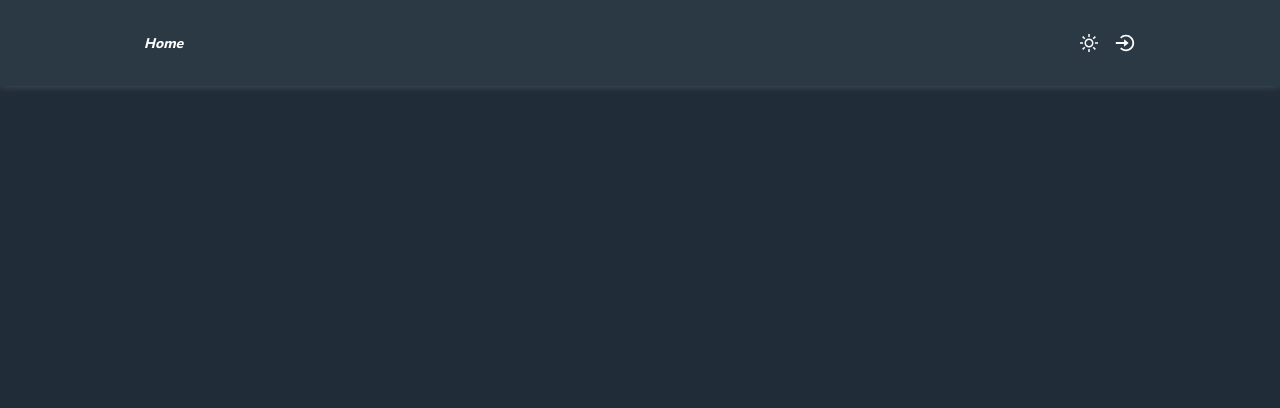
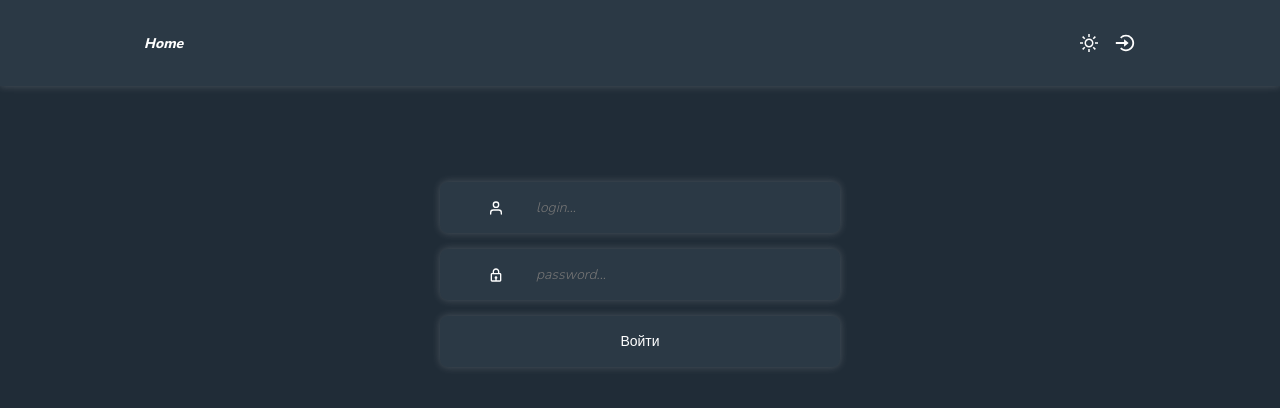
Before and after one commit to kir564/travel-blog, a React (Create React App) app: page /login in a window 1280 px wide. Before the commit this address had no page. Shown: the top 408 px of the page. Built offline with nearby package versions, Linux system fonts and the light colour scheme.

Commit message:
form-auth validation

```diff
--- a/package.json
+++ b/package.json
@@ -3,6 +3,7 @@
   "version": "0.1.0",
   "private": true,
   "dependencies": {
+    "@hookform/resolvers": "^3.3.2",
     "@testing-library/jest-dom": "^5.17.0",
     "@testing-library/react": "^13.4.0",
     "@testing-library/user-event": "^13.5.0",
@@ -13,6 +14,7 @@
     "prop-types": "^15.8.1",
     "react": "^18.2.0",
     "react-dom": "^18.2.0",
+    "react-hook-form": "^7.48.2",
     "react-icons": "^4.12.0",
     "react-redux": "^8.1.3",
     "react-router-dom": "^6.18.0",
@@ -20,7 +22,8 @@
     "redux": "^4.2.1",
     "redux-thunk": "^2.4.2",
     "styled-components": "^6.1.1",
-    "web-vitals": "^2.1.4"
+    "web-vitals": "^2.1.4",
+    "yup": "^1.3.2"
   },
   "scripts": {
     "start": "react-scripts start",
--- a/src/App.js
+++ b/src/App.js
@@ -1,6 +1,6 @@
 import { Route, Routes } from 'react-router-dom';
 import { AppTheme, Header, Main } from './components';
-import { CountriesPage, DetailCountryPage, HomePage } from './pages';
+import { CountriesPage, DetailCountryPage, HomePage, AuthPage } from './pages';
 
 export const App = () => {
   return (
@@ -9,6 +9,7 @@ export const App = () => {
       <Main>
         <Routes>
           <Route path="/" element={<HomePage />} />
+          <Route path="/login" element={<AuthPage />} />
           <Route path="/countries" element={<CountriesPage />} />
           <Route path="/country/:name" element={<DetailCountryPage />} />
         </Routes>
--- a/src/components/button/button.js
+++ b/src/components/button/button.js
@@ -9,7 +9,7 @@ export const Button = styled(ButtonContainer)`
   margin: ${({ margin }) => margin || 0};
   display: flex;
   align-items: center;
-  padding: 0 1rem;
+  padding: ${({ padding }) => padding || '0 1rem'};
   line-height: 2.5;
   border: none;
   border-radius: ${STYLES.RADII.MEDIUM};
@@ -17,5 +17,7 @@ export const Button = styled(ButtonContainer)`
   color: ${({ theme }) => theme.color.text};
   box-shadow: ${({ theme }) => theme.shadow.base};
   font-size: ${STYLES.FS.SMALL};
+  justify-content: ${({ content }) => content};
+  width: ${({ width }) => width};
   cursor: pointer;
 `;
--- a/src/components/header/header.js
+++ b/src/components/header/header.js
@@ -1,6 +1,6 @@
 import React from 'react';
 import { useSelector, useDispatch } from 'react-redux';
-import { Link } from 'react-router-dom';
+import { Link, useNavigate } from 'react-router-dom';
 import { IoMoon } from 'react-icons/io5';
 import { BiLogInCircle, BiLogOutCircle } from 'react-icons/bi';
 import { CgSun } from 'react-icons/cg';
@@ -51,6 +51,7 @@ const ControlPanel = styled.div`
 export const Header = () => {
   const theme = useSelector(selectTheme);
   const dispatch = useDispatch();
+  const navigate = useNavigate();
 
   const toggleTheme = () => {
     const toolForToggle = {
@@ -76,7 +77,11 @@ export const Header = () => {
             )}
             <span>
               {true ? (
-                <BiLogInCircle size="22" cursor="pointer" />
+                <BiLogInCircle
+                  size="22"
+                  cursor="pointer"
+                  onClick={() => navigate('/login')}
+                />
               ) : (
                 <BiLogOutCircle size="22" cursor="pointer" />
               )}
--- a/src/components/index.js
+++ b/src/components/index.js
@@ -2,6 +2,7 @@ export * from './app-theme/app-theme';
 export * from './button/button';
 export * from './buttons-block/buttons-block';
 export * from './detail-card-country/detail-card-country';
+export * from './input/input';
 export * from './card-country/card-country';
 export * from './control-panel/control-panel';
 export * from './header/header';
--- a/src/components/search/components/input/input.js
+++ b/src/components/input/input.js
@@ -1,4 +1,5 @@
-import { STYLES, DEVICE } from '../../../../constants';
+import { forwardRef } from 'react';
+import { STYLES, DEVICE } from '../../constants';
 import styled from 'styled-components';
 
 const Wrapper = styled.label`
@@ -20,14 +21,14 @@ const Wrapper = styled.label`
   }
 `;
 
-const InputContainer = ({ className, title, ...props }) => {
+const InputContainer = forwardRef(({ className, title, ...props }, ref) => {
   return (
     <Wrapper>
       {title}
-      <input className={className} {...props} />
+      <input className={className} ref={ref} {...props} />
     </Wrapper>
   );
-};
+});
 
 export const Input = styled(InputContainer)`
   all: unset;
--- a/src/components/search/components/index.js
+++ b/src/components/search/components/index.js
@@ -1 +1 @@
-export * from './input/input';
+export * from '../../input/input';
--- /dev/null
+++ b/src/pages/auth-page/auth-form-schema.js
@@ -0,0 +1,16 @@
+import * as yup from 'yup';
+
+export const authFormSchema = yup.object({
+  login: yup
+    .string()
+    .required('Заполните логин')
+    .matches(
+      /^\w+/,
+      'Неверно заполнен логин. Допускаются только буквы и цифры',
+    ),
+  password: yup
+    .string()
+    .required('Заполните пароль')
+    .matches(/^\w+/, 'Неверно заполнен логин. Допускаются только буквы и цифры')
+    .min(8, 'Неверно заполнен пароль. Минимум 8 символов'),
+});
--- /dev/null
+++ b/src/pages/auth-page/auth-page.js
@@ -0,0 +1,74 @@
+import { BiLock } from 'react-icons/bi';
+import { FiUser } from 'react-icons/fi';
+import { useForm } from 'react-hook-form';
+import { yupResolver } from '@hookform/resolvers/yup';
+import { Input, Button } from '../../components';
+import { authFormSchema } from './auth-form-schema';
+import styled from 'styled-components';
+
+const Wrapper = styled.form`
+  display: flex;
+  flex-direction: column;
+  padding: 6rem 0;
+  gap: 1rem;
+  max-width: 400px;
+  margin: 0 auto;
+
+  & > button:disabled {
+    box-shadow: none;
+  }
+`;
+
+const ErrorMessage = styled.p`
+  color: red;
+  font-style: italic;
+`;
+
+export const AuthPage = () => {
+  const {
+    register,
+    handleSubmit,
+    reset,
+    formState: { errors },
+  } = useForm({
+    resolver: yupResolver(authFormSchema),
+  });
+
+  const errorForm = errors.login?.message || errors.password?.message;
+
+  const onSubmit = (data) => {
+    console.log('data: ', data);
+
+    if (!errorForm) {
+      reset();
+    }
+  };
+
+  return (
+    <Wrapper onSubmit={handleSubmit(onSubmit)}>
+      <Input
+        type="text"
+        title={<FiUser />}
+        placeholder="login..."
+        margin="0 0 0 2rem"
+        {...register('login')}
+      />
+      <Input
+        type="password"
+        title={<BiLock />}
+        placeholder="password..."
+        margin="0 0 0 2rem"
+        {...register('password')}
+      />
+      <Button
+        padding="0.5rem"
+        content="center"
+        width="100%"
+        disabled={errorForm}
+      >
+        Войти
+      </Button>
+      <ErrorMessage>{errorForm}</ErrorMessage>
+    </Wrapper>
+  );
+};
--- a/src/pages/index.js
+++ b/src/pages/index.js
@@ -1,3 +1,4 @@
+export * from './auth-page/auth-page';
 export * from './countries-page/countries-page';
 export * from './detail-country-page/detail-country-page';
 export * from './home-page/home-page';
```
Also changed, not shown: 1 other file (tests, documents, lock files or other folders).
